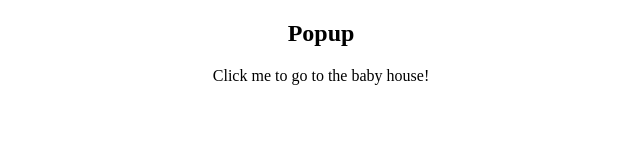
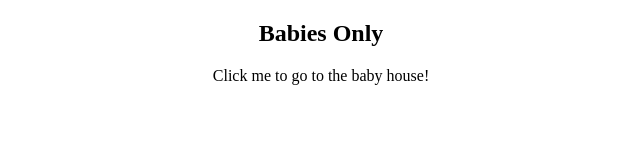
Before and after one commit to tiddlums/crispytribute, a plain HTML site: page index.html in a window 1280 px wide. Shown: the whole page, without its empty margins (319-959 px from the left). Drawn offline with Linux system fonts and the light colour scheme.

Commit message:
Update index.html

```diff
--- a/index.html
+++ b/index.html
@@ -62,7 +62,7 @@
 </head>
 <body style="text-align:center">
 
-<h2>Popup</h2>
+<h2>Babies Only</h2>
 
 <div class="popup" onclick="myFunction()">Click me to go to the baby house!
   <span class="popuptext" id="myPopup">Welcome to the baby house</span>
```
